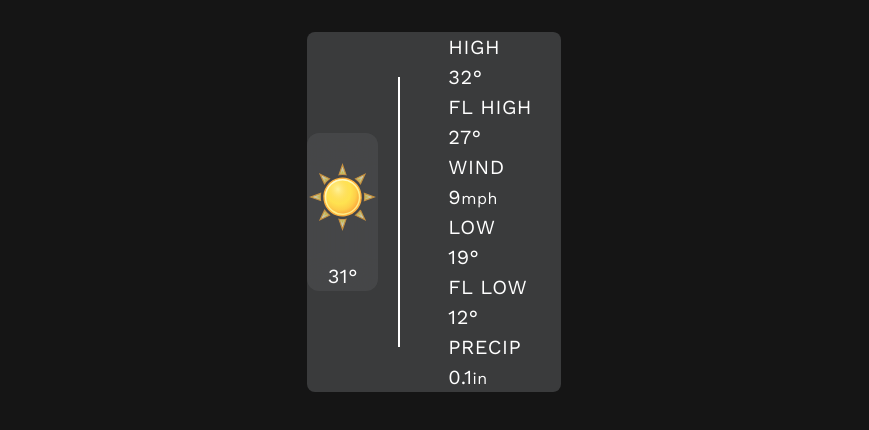
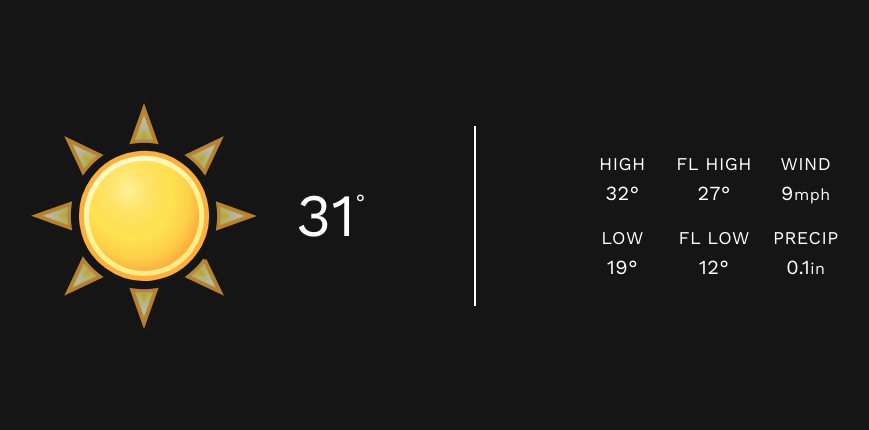
Before and after one commit to Schrixx/Weather-App, a React (Vite) app: page / in a window 1280 px wide. Shown: the top 430 px of the page, without its empty margins (206-1075 px from the left). Built offline with nearby package versions, Linux system fonts and the light colour scheme.

Commit message:
feat: complete header component

```diff
--- a/src/components/Header.jsx
+++ b/src/components/Header.jsx
@@ -1,50 +1,38 @@
 import Sunny from 'assets/weather/sunny.svg'
+import { v4 as uuidv4 } from 'uuid'
+import { infoGroups } from 'data/infoGroups'
 
 const Header = () => {
     return (
-        <header className="flex justify-center w-full tracking-wide">
-            <div className="rounded-lg max-w-5xl m-8 flex items-center bg-panel">
+        <div className='px-4 max-w-5xl m-auto my-16 tracking-wide'>
+            <header className="relative flex justify-center">
+                <div className='absolute top-0 right-0 bottom-0 left-0 -z-10 glassBackground' />
+                <div className="w-full rounded-lg m-8 flex items-center justify-around">
                     {/* left header */}
-                <div className='flex flex-col items-center bg-panel backdrop-blur-lg rounded-xl'>
-                    <img src={Sunny} className='h-32 w-32 object-contain' data-current-icon />
-                    <div>
-                        <span data-current-temp>31</span>&deg;
+                    <div className='flex items-center'>
+                        <img src={Sunny} className='h-60 w-full object-contain' data-current-icon />
+                        <div className='flex'>
+                            <span className='text-6xl ml-8' data-current-temp>31</span>&deg;
                         </div>
                     </div>
 
-                <span className='mx-5 w-[2px] h-3/4 bg-white' />
+                    <div className='w-[2px] h-3/4 bg-white' />
 
                     {/* right header */}
-                <div className='relative w-full flex justify-center items-center'>
-                    <div className='rounded-xl'>
-                        <div>
-                            <div>HIGH</div>
-                            <div><span>32</span>&deg;</div>
+                    <div className='grid grid-cols-3 grid-flow-row gap-4'>
+                        {infoGroups.map((group) => {
+                            return (
+                                <div key={uuidv4()} className='flex flex-col items-center'>
+                                    <div className='text-lg'>{group.label}</div>
+                                    {group.value}
                                 </div>
-                        <div>
-                            <div>FL HIGH</div>
-                            <div><span>27</span>&deg;</div>
-                        </div>
-                        <div>
-                            <div>WIND</div>
-                            <div><span>9</span><span className="text-base">mph</span></div>
-                        </div>
-                        <div>
-                            <div>LOW</div>
-                            <div><span>19</span>&deg;</div>
-                        </div>
-                        <div>
-                            <div>FL LOW</div>
-                            <div><span>12</span>&deg;</div>
-                        </div>
-                        <div>
-                            <div>PRECIP</div>
-                            <div><span>0.1</span><span className="text-base">in</span></div>
-                        </div>
-                    </div>
+                            )
+                        })}
                     </div>
                 </div>
             </header>
+        </div>
+
 
     )
 }
--- /dev/null
+++ b/src/data/infoGroups.jsx
@@ -0,0 +1,34 @@
+import React from 'react'
+
+export const infoGroups = [
+    {
+        label: "HIGH",
+        value: <div><span>32</span>&deg;</div>,
+    },
+
+    {
+        label: "FL HIGH",
+        value: <div><span>27</span>&deg;</div>,
+    },
+
+    {
+        label: "WIND",
+        value: <div><span>9</span><span className="text-base">mph</span></div>,
+    },
+
+    {
+        label: "LOW",
+        value: <div><span>19</span>&deg;</div>,
+    },
+
+    {
+        label: "FL LOW",
+        value: <div><span>12</span>&deg;</div>,
+    },
+
+    {
+        label: "PRECIP",
+        value: <div><span>0.1</span><span className="text-base">in</span></div>,
+    },
+
+]
```
Lines whose indentation alone changed are shown as unchanged.
